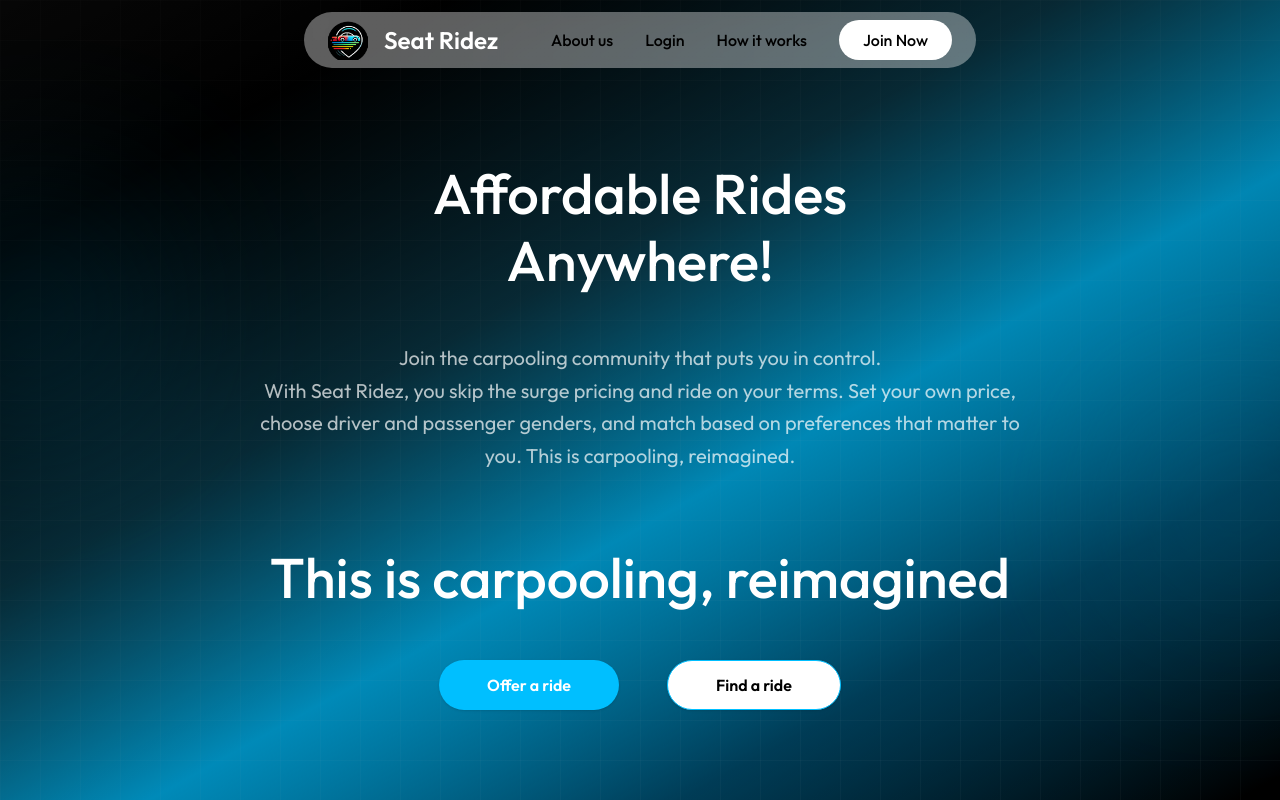
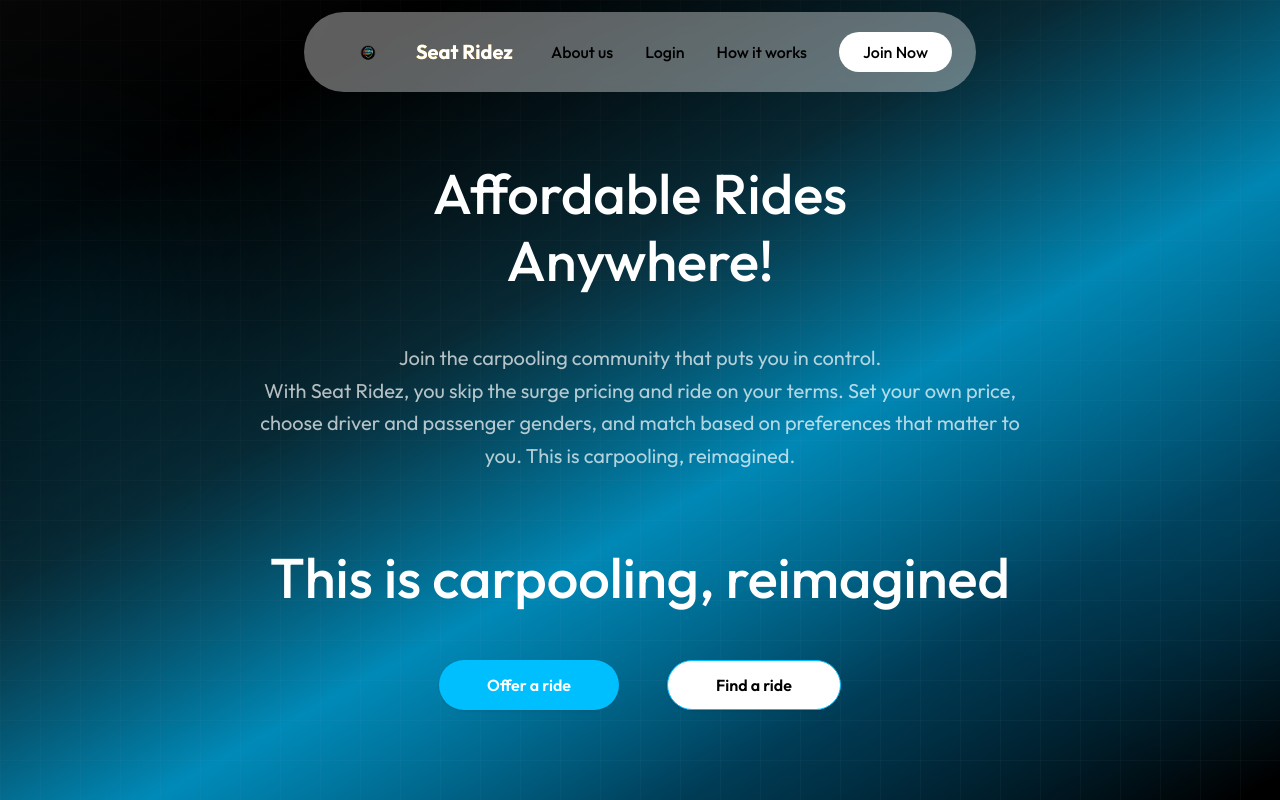
Before and after one commit to SRidez-app/website, a React (Vite) app: page / in a window 1280 px wide. Shown: the top 800 px of the page. Built offline with nearby package versions, Linux system fonts and the light colour scheme.

Commit message:
Update Header.jsx

```diff
--- a/src/components/Header.jsx
+++ b/src/components/Header.jsx
@@ -27,17 +27,18 @@ const Header = () => {
         >
           {/* Logo */}
           <div className="flex items-center">
-            <Link to="/" className="flex items-center gap-4 py-2">
-              <div className="w-[40px] h-[40px] rounded-lg flex items-center justify-center overflow-hidden">
-                <img
-                  src={logo}
-                  alt="Supify Logo"
-                  className="w-full h-full object-cover p-2"
-                  style={{ minWidth: '130px', minHeight: '130px' }}
-                />
-              </div>
-              <span className="text-white text-2xl font-semibold">Seat Ridez</span>
-            </Link>
+            <Link to="/" className="flex items-center gap-2">
+  <div className="w-20 h-20 rounded-full overflow-hidden flex items-center justify-center ">
+    <img
+      src={logo}
+      alt="Seat Ridez Logo"
+      className="w-auto h-full object-contain"
+    />
+  </div>
+  <span className="text-white text-xl font-bold bg-gradient-to-r from-yellow-400 to-yellow-600 bg-clip-text text-transparent">
+    Seat Ridez
+  </span>
+</Link>
           </div>
 
           {/* Desktop Navigation */}
```
